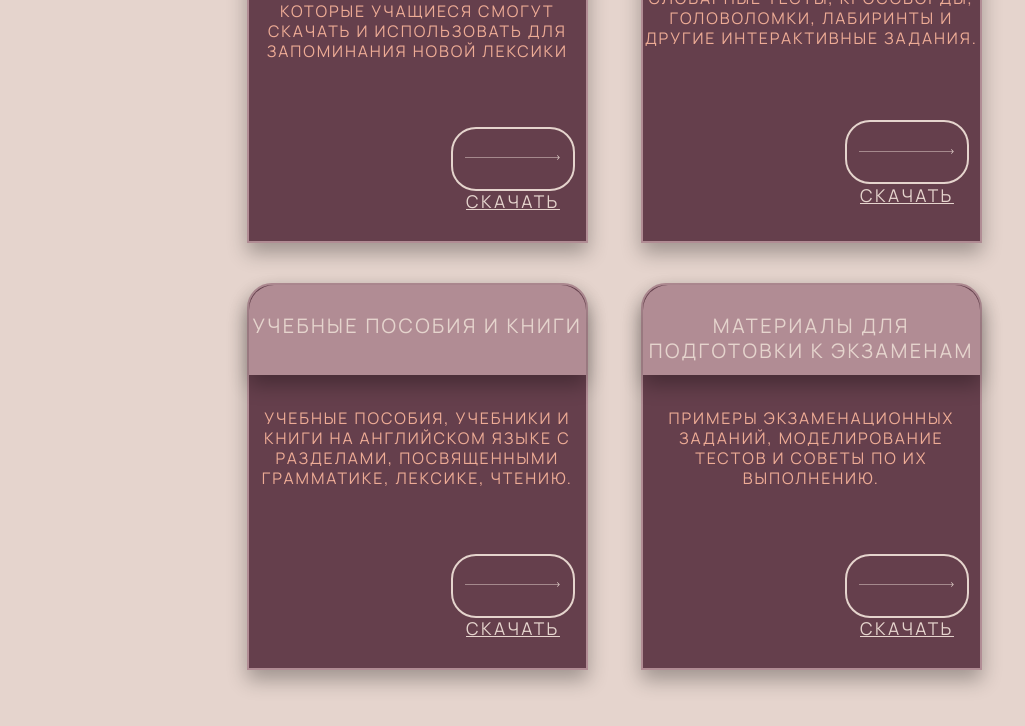
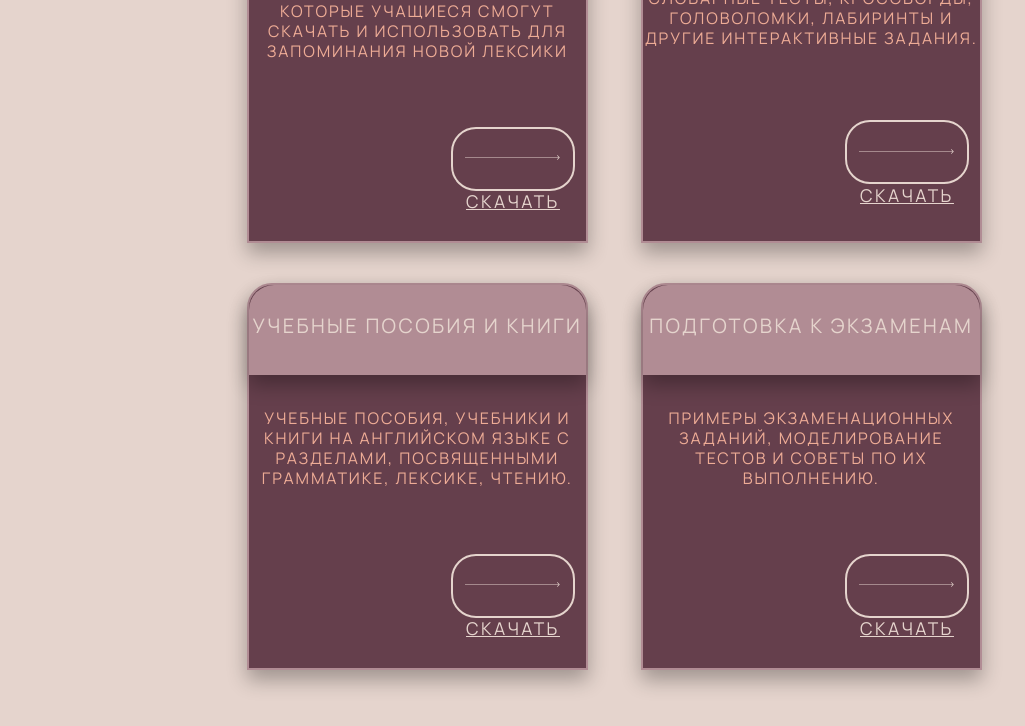
Before and after one commit to OlgaShelkova/website, a plain HTML site: page Products.html in a window 1280 px wide. Shown: the part 836-1562 px from the top of the page, without its empty margins (19-1044 px from the left). Drawn offline with Linux system fonts and the light colour scheme.

Commit message:
changed the name of the card

```diff
--- a/Products.html
+++ b/Products.html
@@ -72,7 +72,7 @@
                     </a>
                 </div>
                 <div class="products__block">
-                    <h2 class="products__subtitle">Материалы для подготовки к экзаменам</h2>
+                    <h2 class="products__subtitle">Подготовка к экзаменам</h2>
                     <p  class="products__text-area">примеры экзаменационных заданий, моделирование тестов и советы по их выполнению.</p>
                     <a class="button button_download" href="#">
                         <img src="./assets/images/arrow1.svg" alt="arrow" />
```
